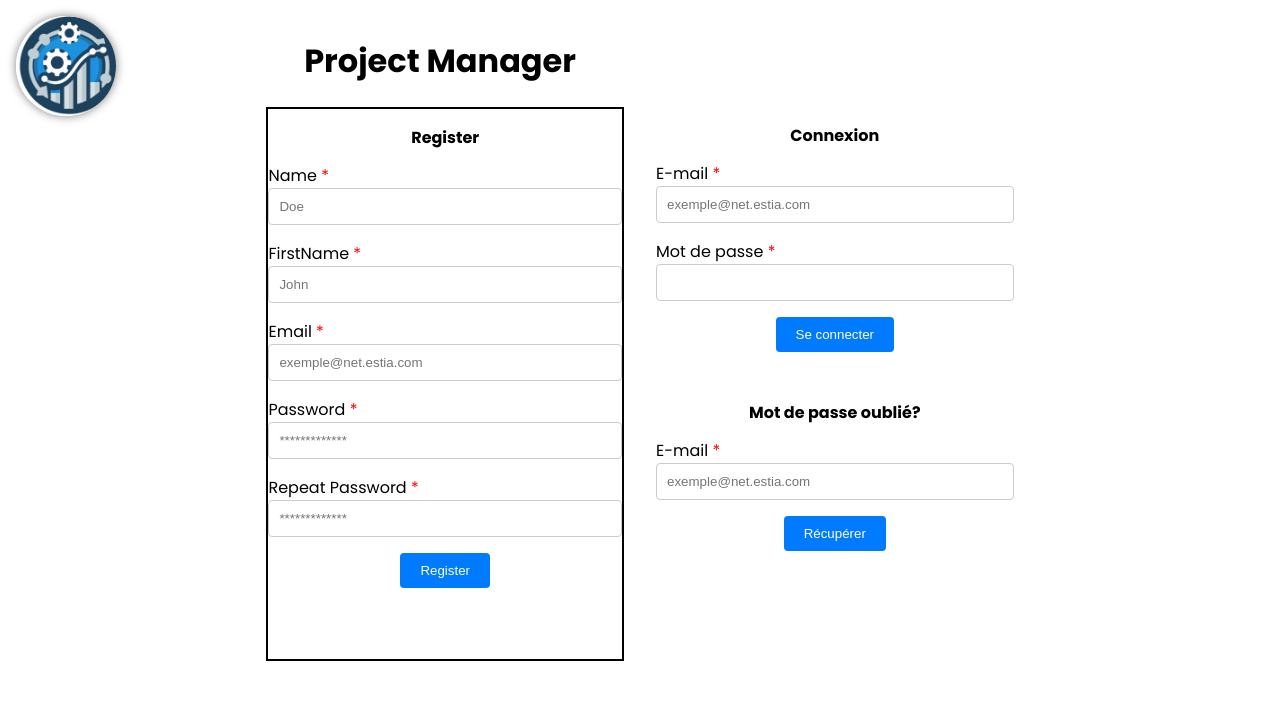
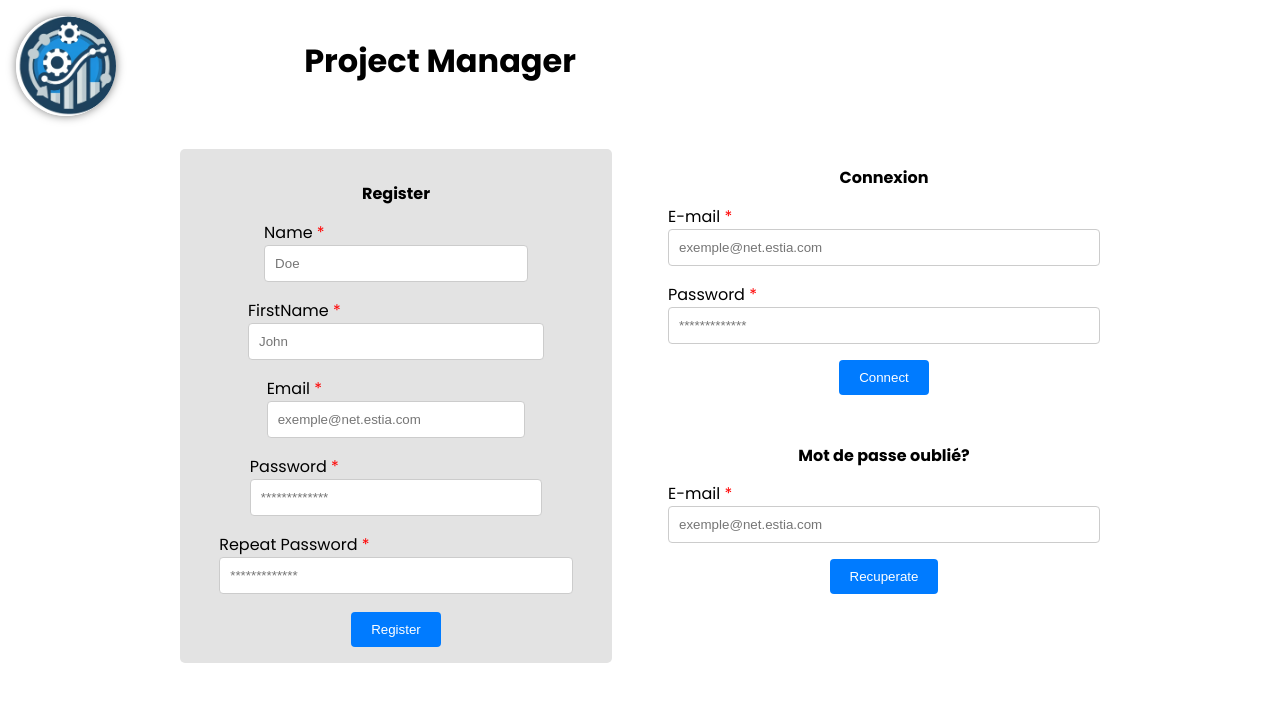
Before and after one commit to Varask/Estia_integration_project, a PHP site: page /pages/login.html in a window 1280 px wide. Shown: the top 703 px of the page. Run offline with PHP 8.4, Linux system fonts and the light colour scheme.

Commit message:
Update CSS files: Adjust grid column gap, add hover effect, and update form styling

```diff
--- a/CSS/login.css
+++ b/CSS/login.css
@@ -2,12 +2,37 @@
     display: grid;
     grid-template-columns: repeat(2, 1fr);
     grid-template-rows: repeat(2, 1fr);
-    grid-column-gap: 2em;
+    grid-column-gap: 3.5em;
     grid-row-gap: 2em;
     }
 
 .parent > form{
-    border: 2px solid #000;
+    display: flex;
+    background-color: #e3e3e3;
+    justify-content: center;
+    align-items: center;
+    flex-direction: column;
+    max-width: 90%;
+    min-width: 400px;
+    margin: 0 auto;
+    height: fit-content;
+    padding: auto;
+    border-radius: 5px;
+    padding: 1em;
+    transition: 0.2s;
+}
+
+.parent > form:hover{
+    background-color: #66666643;
+    transition: 0.5s;
+}
+
+.parent > form > input{
+    margin: 0.5em;
+    padding: 0.5em;
+    border-radius: 5px;
+    border: 1px solid #868686;
+    background-color: ;
 }
 
 .coloneGauche { grid-area: 1 / 1 / 4 / 2; }
--- a/CSS/main.css
+++ b/CSS/main.css
@@ -16,6 +16,11 @@ nav {
     width: 100%;
 }
 
+h1{
+    text-align: center;
+    font-size: 2em;
+    margin-bottom: 2em;
+}
 
 h2{
     text-align: center;
@@ -115,7 +120,7 @@ button[type="submit"]:hover {
 
 .formContainer{
     display: flex;
-    background-color: #FFFF;
+    background-color: #e3e3e3;
     justify-content: center;
     align-items: center;
     flex-direction: column;
@@ -124,6 +129,8 @@ button[type="submit"]:hover {
     margin: 0 auto;
     height: fit-content;
     padding: auto;
+    border-radius: 5px;
+    padding: 1em;
 }
 
 .formShadow{
--- a/pages/login.html
+++ b/pages/login.html
@@ -60,10 +60,10 @@
           <input type="email" id="email" name="email" required placeholder="exemple@net.estia.com">
         </div>
         <div class="form-group">
-          <label for="password">Mot de passe <span>*</span></label>
-          <input type="password" id="password" name="password" required>
+          <label for="password">Password <span>*</span></label>
+          <input type="password" id="password" name="password"  required placeholder="*************">
         </div>
-        <button type="submit">Se connecter</button>
+        <button type="submit"> Connect</button>
       </form>
     </div>
 
@@ -75,10 +75,9 @@
           <label for="email">E-mail <span>*</span></label>
           <input type="email" id="email" name="email" required placeholder="exemple@net.estia.com">
         </div>
-        <button type="submit">Récupérer</button>
+        <button type="submit">Recuperate</button>
       </form>
     </div>
-
   </section>
 
 
```
